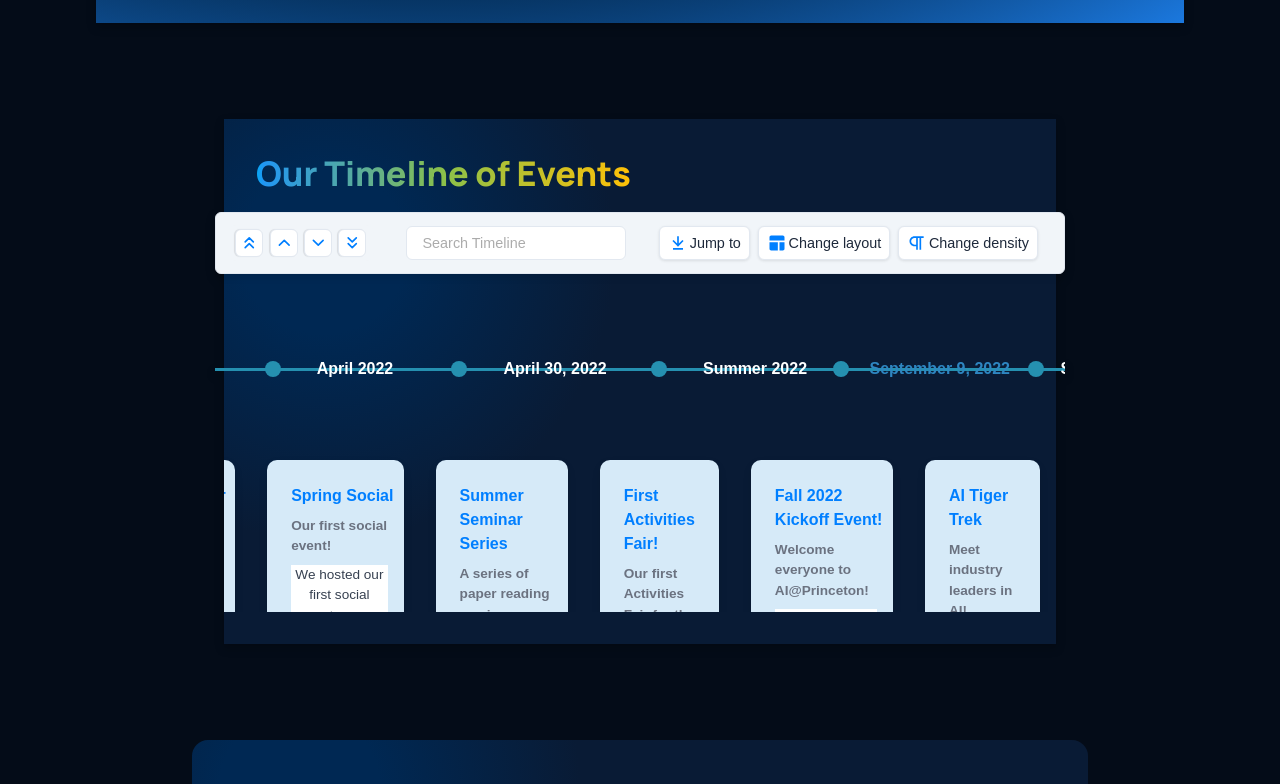
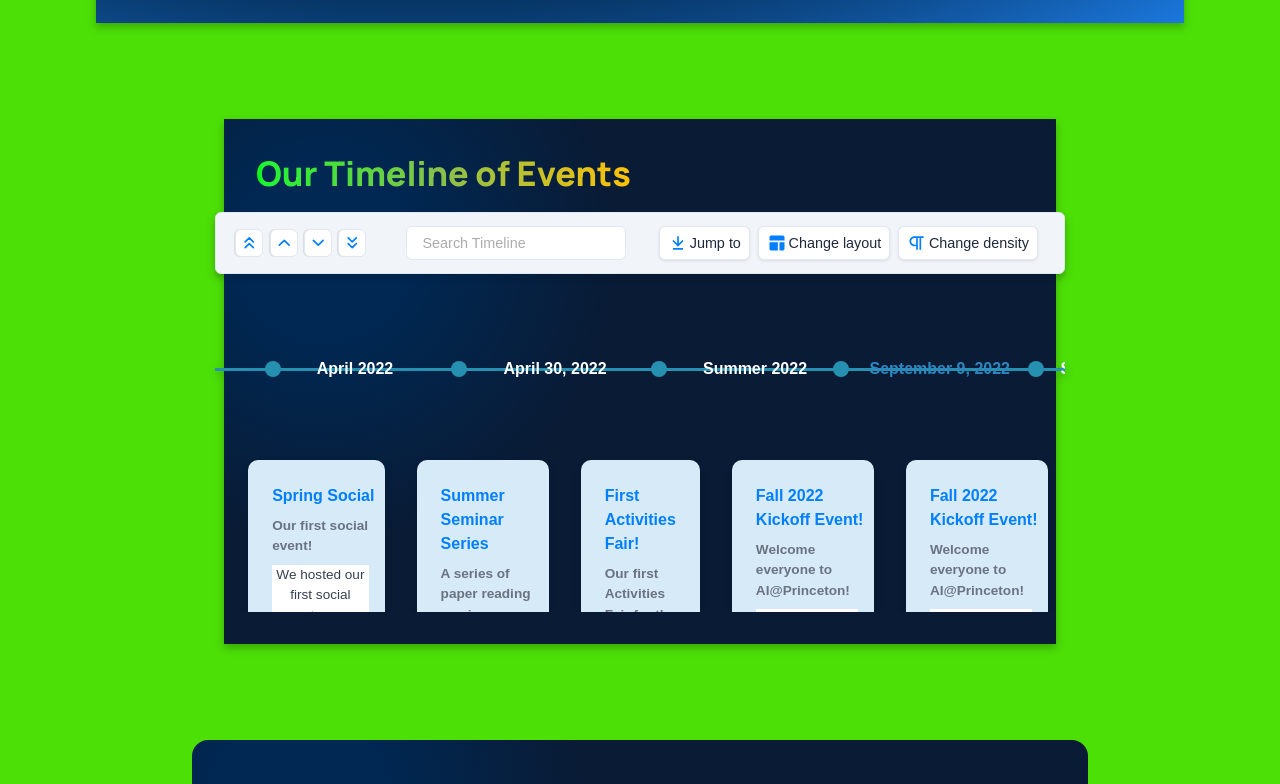
Before and after one commit to alexzhang13/AIPrincetonWebsite, a React (Create React App) app: page / in a window 1280 px wide. Shown: the part 2000-2784 px from the top of the page. Built offline with nearby package versions, Linux system fonts and the light colour scheme.

Commit message:
resetting to original

```diff
--- a/src/components/article/Article.jsx
+++ b/src/components/article/Article.jsx
@@ -5,6 +5,7 @@ const Article = ({ imgUrl }) => {
   return (
     <div className="site__blog-container_article">
       <div className="site__blog-container_article-img">
+        <img src={imgUrl}> </img>
       </div>
     </div>
   )
--- a/src/containers/timeline/data.jsx
+++ b/src/containers/timeline/data.jsx
@@ -35,6 +35,13 @@ const items = [
         cardDetailedText: "We are hosting our first kickoff event for the Fall 2022 semester! We will talk about our goals for this year, invite a professor in AI to speak, and bring refreshments. Hope to see you all there!"
     },
     {
+        title: "September 13, 2022",
+        cardTitle: "Fall 2022 Kickoff Event!",
+        cardSubtitle:
+            "Welcome everyone to AI@Princeton!",
+        cardDetailedText: "We are hosting our first kickoff event for the Fall 2022 semester! We will talk about our goals for this year, invite a professor in AI to speak, and bring refreshments. Hope to see you all there!"
+    },
+    {
         title: "Spring, 2023",
         cardTitle: "AI Tiger Trek",
         cardSubtitle:
--- a/src/index.css
+++ b/src/index.css
@@ -3,14 +3,14 @@
 :root {
     --font-family: 'Manrope', sans-serif;
 
-    --gradient-text: linear-gradient(90deg, rgba(3, 169, 244, 1) 0%, rgba(33, 150, 243, 1) 2%, rgba(139, 192, 74, 1) 50%, rgba(255, 193, 7, 1) 100%);
-    --gradient-text2: linear-gradient(90deg, rgba(3, 169, 244, 1) 0%, rgba(33, 150, 243, 1) 2%, rgba(139, 192, 74, 1) 50%, rgba(255, 193, 7, 1) 100%);
-    --gradient-text-timeline: linear-gradient(90deg, rgba(3, 169, 244, 1) 0%, rgba(33, 150, 243, 1) 2%, rgba(139, 192, 74, 1) 50%, rgba(255, 193, 7, 1) 100%);
-    --gradient-bar: linear-gradient(103.22deg, #AE67FA -13.86%, #F49867 99.55%);
+    --gradient-text: linear-gradient(90deg, rgb(79, 244, 3) 0%, rgb(20, 212, 30) 2%, rgba(139, 192, 74, 1) 50%, rgba(255, 193, 7, 1) 100%);
+    --gradient-text2: linear-gradient(90deg, rgb(23, 244, 3) 0%, rgb(82, 243, 33) 2%, rgba(139, 192, 74, 1) 50%, rgba(255, 193, 7, 1) 100%);
+    --gradient-text-timeline: linear-gradient(90deg, rgb(3, 244, 7) 0%, rgb(33, 243, 51) 2%, rgba(139, 192, 74, 1) 50%, rgba(255, 193, 7, 1) 100%);
+    --gradient-bar: linear-gradient(103.22deg, #7ffa67 -13.86%, #70f467 99.55%);
 
-    --color-bg: #040C18;
-    --color-footer: #031B34;
-    --color-blog: #042c54;
-    --color-text: #81AFDD;
-    --color-subtext: #FF8A71;
+    --color-bg: #4ce007;
+    --color-footer: #75e811;
+    --color-blog: #16d729;
+    --color-text: #0fe516;
+    --color-subtext: #a3ff71;
 }
```
Also changed, not shown: 1 other file (tests, documents, lock files or other folders).
